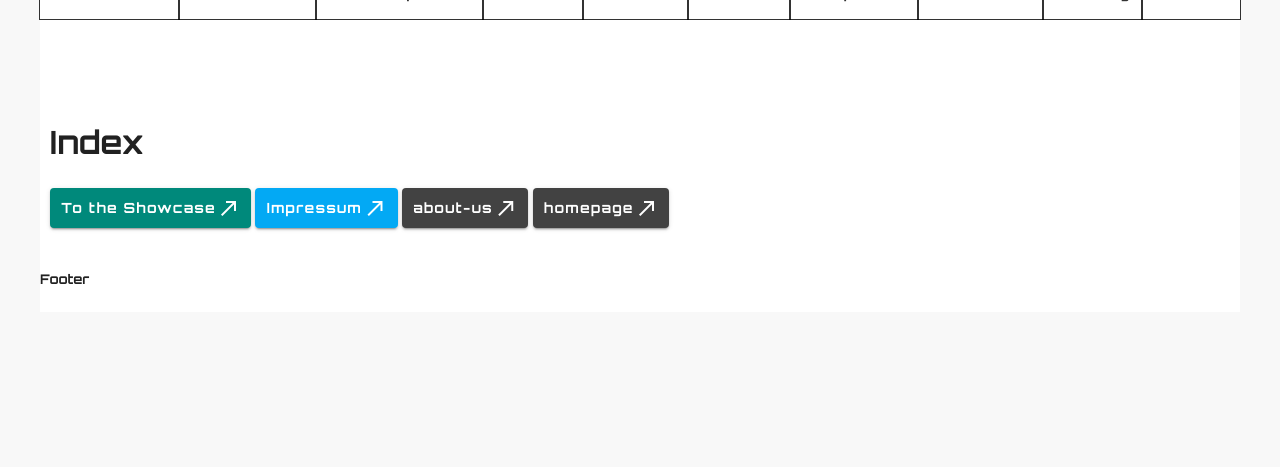
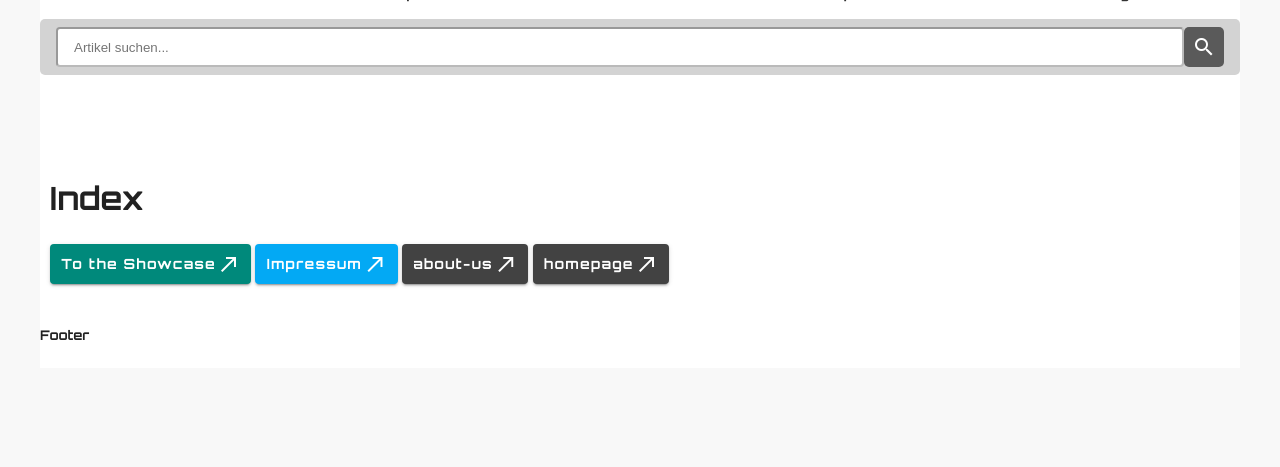
Before and after one commit to JHJojo/GWP-DWP-Website, a PHP site: page /index.php in a window 1280 px wide. Shown: the part 333-800 px from the top of the page. Run offline with PHP 8.4, Linux system fonts and the light colour scheme.

Commit message:
added search, minor btn changes

```diff
--- a/navigation/navbar.php
+++ b/navigation/navbar.php
@@ -99,6 +99,20 @@
             </a>
         </div>
     </div>
+
+    <div class="container">
+        <div class="search flex-row">
+            <input type="text" class="input flex-grow pl-4 ml-4 my-2" placeholder="Artikel suchen...">
+            <div class="searchbtn mr-4 my-2 px-2 py-2">
+                <i class="material-icons md-24">
+                 search
+                </i>
+            </div>
+        </div>
+    </div>
+
+
+
 </nav>
 
 <script>
--- a/styles/navbar.css
+++ b/styles/navbar.css
@@ -17,9 +17,30 @@
 
 .cat-buttons .btn{
   border-radius: 0px;
+  outline: 0;
+
+}
+
+.btn:hover{
+  background-color: lightgray;
+  transition: .5s;
+
 }
 
 .top-navigation {
   padding: 0;
   width: 100%;
 }
+
+.search .container {
+  background-color: transparent;
+}
+.search{
+  background-color: lightgray;
+  border-radius: 5px;
+}
+.searchbtn{
+  background: #5A5A5A;
+  color: white;
+  border-radius: 5px;
+}
```
